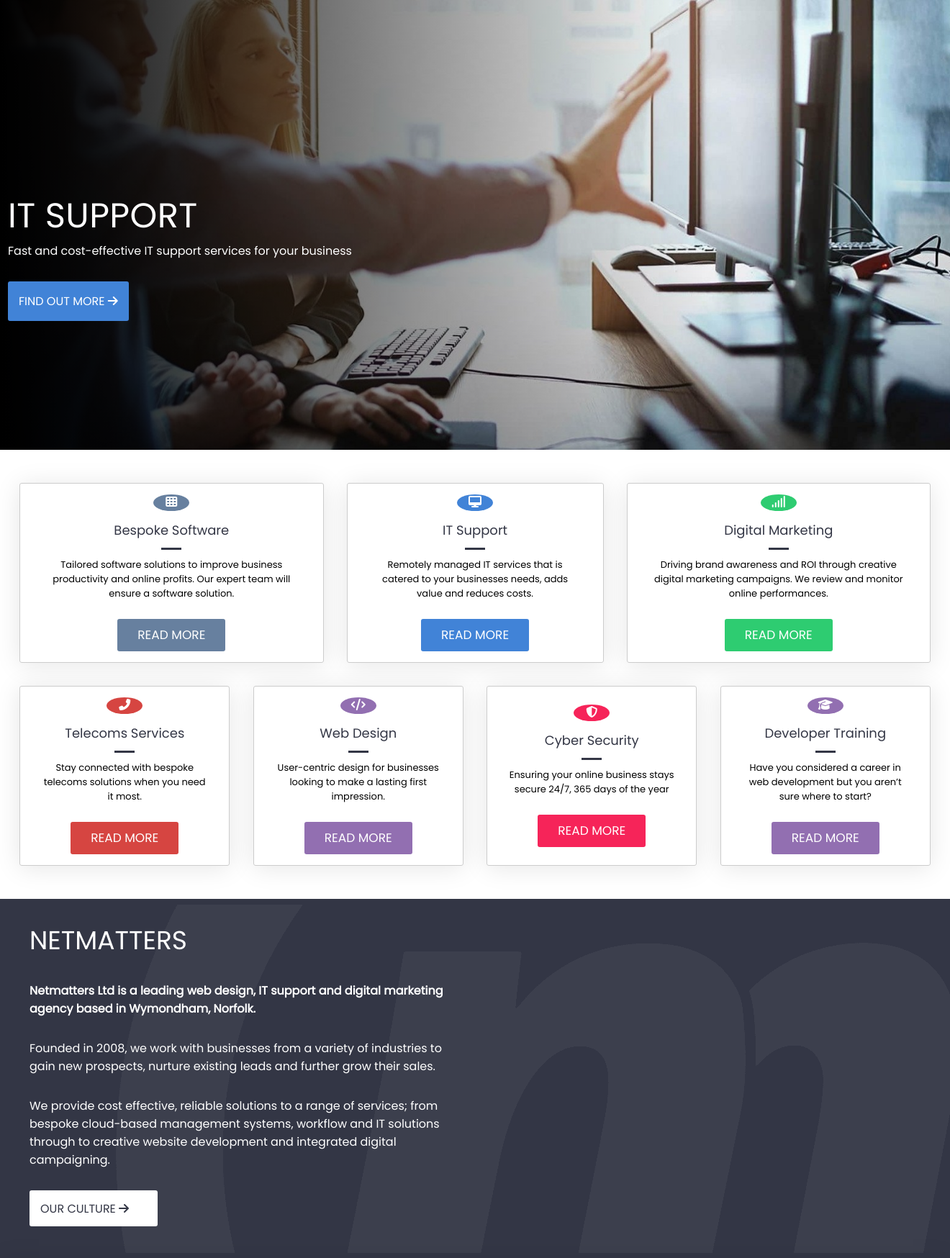
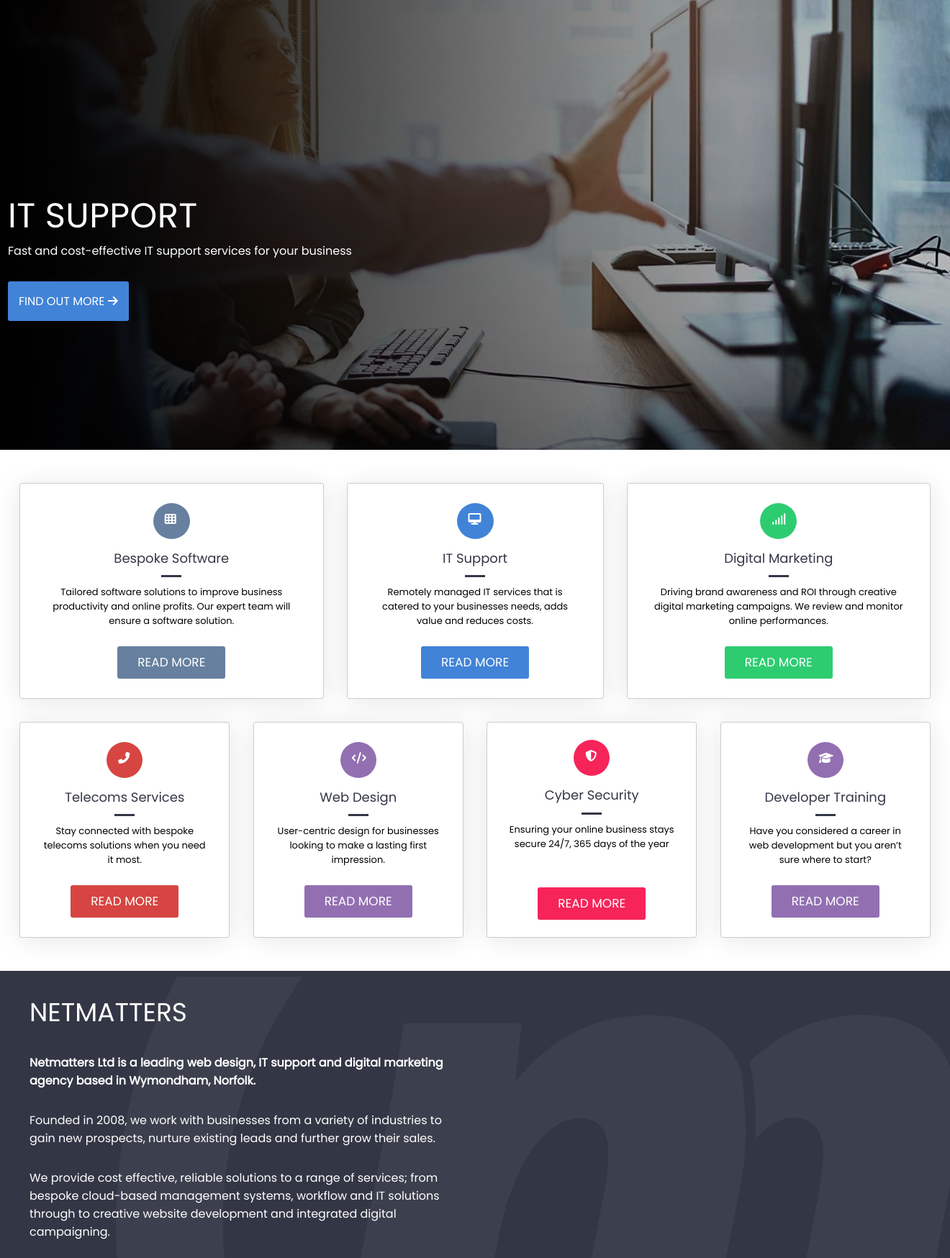
Before and after one commit to Orctooth/PHP_Reflection, a PHP site: page / in a window 1320 px wide. Shown: the part 253-2001 px from the top of the page at 72% size. Run offline with PHP 8.4, Linux system fonts and the light colour scheme; some libraries are stand-ins or nearby versions.

Commit message:
browser issues almost finished

```diff
--- a/css/styles.css
+++ b/css/styles.css
@@ -24,6 +24,9 @@
 }
 * a {
   text-decoration: none;
+}
+* input::-ms-check {
+  display: none;
 }
 
 .card, .card-nav {
@@ -484,7 +484,7 @@
 .banner > .banner-overlay {
   width: 100%;
   height: 100%;
-  background: linear-gradient(270deg, transparent 25%, #000);
+  background: linear-gradient(270deg, transparent 0%, #000), rgba(0, 0, 0, 0.15);
 }
 .banner > .banner-overlay > .banner-text {
   margin: 0 auto;
@@ -527,7 +527,7 @@
   padding: 30px 30px;
   display: flex;
   flex-direction: column;
-  height: 250px;
+  height: 300px;
   position: relative;
   box-shadow: 0 3px 35px rgba(0, 0, 0, 0.1);
   text-align: center;
@@ -569,22 +569,20 @@
 }
 .nav-cards > .xl-row-nav > .card-nav > .nav-icon-con, .nav-cards .xxl-row-nav .lg-row-nav > .card-nav > .nav-icon-con {
   border-radius: 50%;
-  width: 50px;
-  height: 100px;
+  min-width: 50px;
+  min-height: 50px;
+  max-width: 51px;
+  max-height: 51px;
   margin: 0 auto 17px;
   position: relative;
-  text-align: center;
-  vertical-align: middle;
   font-weight: 600;
-  line-height: 1.42857143;
-}
-.nav-cards > .xl-row-nav > .card-nav > .nav-icon-con > span > i, .nav-cards .xxl-row-nav .lg-row-nav > .card-nav > .nav-icon-con > span > i {
-  position: absolute;
-  top: 10px;
-  left: 9px;
+}
+.nav-cards > .xl-row-nav > .card-nav > .nav-icon-con > span > span > i, .nav-cards .xxl-row-nav .lg-row-nav > .card-nav > .nav-icon-con > span > span > i {
+  position: absolute;
+  top: 14px;
+  left: 16px;
 }
 .nav-cards > .xl-row-nav > .card-nav > span, .nav-cards .xxl-row-nav .lg-row-nav > .card-nav > span {
-  padding: 0px 30px;
   text-align: center;
 }
 .nav-cards > .xl-row-nav > .card-nav > .btn-nav, .nav-cards .xxl-row-nav .lg-row-nav > .card-nav > .btn-nav {
@@ -770,7 +762,6 @@
   display: block;
   width: auto;
   padding: 5px 15px;
-  padding-right: 40px;
   border: none;
   line-height: 35px;
   margin-top: 15px;
@@ -1407,30 +1418,9 @@
   .support-xl {
     right: 530px;
   }
-  @-moz-document url-prefix() {
-    .support-xl {
-      right: 605px;
-    }
-  }
-}
-@media only screen and (min-width: 1280px) and (-ms-high-contrast: active), only screen and (min-width: 1280px) and (-ms-high-contrast: none) {
-  .support-xl {
-    right: 605px;
-  }
-}
-@media only screen and (min-width: 1280px) {
+
   .contact-xl {
     right: 380px;
-  }
-  @-moz-document url-prefix() {
-    .contact-xl {
-      right: 500px;
-    }
-  }
-}
-@media only screen and (min-width: 1280px) and (-ms-high-contrast: active), only screen and (min-width: 1280px) and (-ms-high-contrast: none) {
-  .contact-xl {
-    right: 500px;
   }
 }
 @media only screen and (max-width: 1010px) {
@@ -1465,6 +1455,10 @@
   }
   .banner-text > button {
     float: left;
+  }
+
+  .banner-overlay {
+    background: linear-gradient(270deg, transparent 0%, #000);
   }
 }
 @media only screen and (min-width: 992px) {
@@ -1499,7 +1493,8 @@
 @media only screen and (min-width: 992px) {
   .xl-row-nav {
     display: flex;
-    justify-content: space-between;
+    width: 992px;
+    margin: 25px auto;
   }
 }
 @media only screen and (min-width: 992px) and (-ms-high-contrast: active), only screen and (min-width: 992px) and (-ms-high-contrast: none) {
@@ -1675,7 +1688,7 @@
 }
 @media only screen and (min-width: 1010px) {
   .header-top, .searchbar-mobile, .banner-text, .tab-wrapper,
-.xl-row-nav, .lg-row-nav, .nav-cards, .culture-back, .news-header-section,
+.lg-row-nav, .nav-cards, .culture-back, .news-header-section,
 .news-cards, .companies, .sign-up-form, .footer-content, .awards-1, .awards-2 {
     width: 992px;
     margin: 0 auto;
@@ -1690,5 +1703,33 @@
     margin: 0 auto;
   }
 }
+@media screen and (-ms-high-contrast: active), (-ms-high-contrast: none) {
+  .menutext {
+    margin: 0 0;
+    padding: 0 0;
+    position: absolute;
+    top: 25px;
+    right: 12px;
+  }
+
+  .hamburger-inner {
+    margin-bottom: 20px;
+    margin-top: -8px;
+  }
+}
+@-moz-document url-prefix() {
+  .menutext {
+    margin: 0 0;
+    padding: 0 0;
+    position: absolute;
+    top: 25px;
+    right: 12px;
+  }
+
+  .hamburger-inner {
+    margin-bottom: 20px;
+    margin-top: -8px;
+  }
+}
 
 /*# sourceMappingURL=styles.css.map */
--- a/index.html
+++ b/index.html
@@ -332,7 +332,7 @@
                             </span>
                         </div>
                         <h2>Cyber Security</h2>
-                        <p>Ensuring your online business stays secure 24/7, 365 days of the year</p><br>
+                        <p>Ensuring your online business stays secure 24/7, 365 days of the year</p><br><br>
                         <button class="btn-nav" id="btn-security">READ MORE</button>
                     </div>
 
--- a/scss/_media-queries.scss
+++ b/scss/_media-queries.scss
@@ -267,6 +264,10 @@
         }
 
     }
+
+    .banner-overlay{
+        background: linear-gradient(270deg, transparent 0%, #000);
+    }
 }
 
 
@@ -310,12 +311,15 @@
 @media only screen and (min-width: 992px){
     .xl-row-nav{
         display:flex;
-        justify-content: space-between;
-        //margin: 25px auto;
+        width: 992px;
+        //justify-content: space-between;
+        margin: 25px auto;
+
         & > .card-nav{
             @media screen and (-ms-high-contrast: active), (-ms-high-contrast: none) {
                 width: 33.3%;
             }
+
         }
     }
 
@@ -581,3 +629,35 @@
         margin: 0 auto;
     }
 }
+
+//cross browser fixes
+//header
+@media screen and (-ms-high-contrast: active), (-ms-high-contrast: none) {
+    .menutext{
+        margin: 0 0;
+        padding: 0 0;
+
+        position: absolute;
+        top: 25px;
+        right: 12px;
+    }
+    .hamburger-inner{
+        margin-bottom: 20px;
+        margin-top: -8px;
+    }
+}
+
+@-moz-document url-prefix(){
+    .menutext{
+        margin: 0 0;
+        padding: 0 0;
+
+        position: absolute;
+        top: 25px;
+        right: 12px;
+    }
+    .hamburger-inner{
+        margin-bottom: 20px;
+        margin-top: -8px;
+    }
+}
--- a/scss/styles.scss
+++ b/scss/styles.scss
@@ -28,6 +28,9 @@
     }
     a{
         text-decoration: none;
+    }
+    input::-ms-check{
+        display:none
     }
 
     box-sizing: border-box;
@@ -553,10 +553,13 @@
    background-position: center center;
    position: relative;
 
+
     & > .banner-overlay{
         width: 100%;
         height: 100%;
-        background: linear-gradient(270deg, transparent 25%, #000);
+        background: linear-gradient(270deg, transparent 0%, #000),
+        rgba(0,0,0,0.15);
+
 
         & > .banner-text{
             & > h1{
@@ -610,7 +613,7 @@
             padding: 30px 30px;
             display: flex;
             flex-direction: column;
-            height: 250px;
+            height: 300px;
             position: relative;
             box-shadow: 0 3px 35px rgb(0 0 0 / 10%);
             text-align: center;
@@ -657,27 +660,33 @@
 
             & > .nav-icon-con{
                 border-radius: 50%;
-                width: 50px;
-                height: 100px;
+                min-width: 50px;
+                min-height: 50px;
+                max-width: 51px;
+                max-height: 51px;
                 margin:0 auto 17px;
                 position:relative;
-                text-align: center;
-                vertical-align: middle;
+                //text-align: center;
+                //vertical-align: middle;
                 font-weight: 600;
-                line-height: 1.42857143;
+                //line-height: 1.42857143;
                 & > span{
-                    & > i{
-                        position: absolute;
-                        top: 10px;
-                        left: 9px;
+                    & > span{
+                        & > i{
+                            position: absolute;
+                            top: 14px;
+                            left: 16px;
 
+                        }
                     }
+
                 }
 
             }
 
+
             & > span{
-                padding: 0px 30px;
+                //padding: 0px 30px;
                 text-align: center;
             }
 
@@ -877,7 +880,6 @@
         display: block;
         width: auto;
         padding: 5px 15px;
-        padding-right: 40px;
         border: none;
         line-height: 35px;
         margin-top: 15px;
```
Also changed, not shown: other parts of css/styles.css (+56 -27 lines), other parts of scss/_media-queries.scss (+61 -20 lines), other parts of scss/styles.scss (+28 -20 lines), 1 other file.
